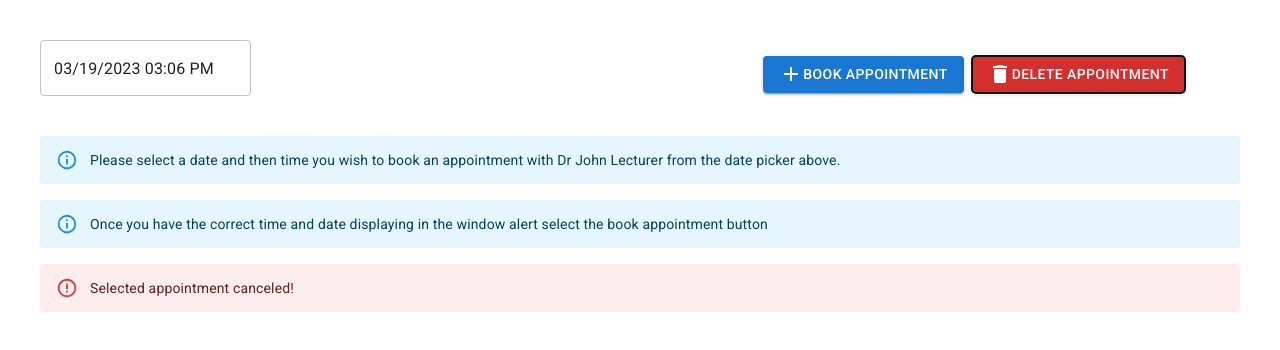
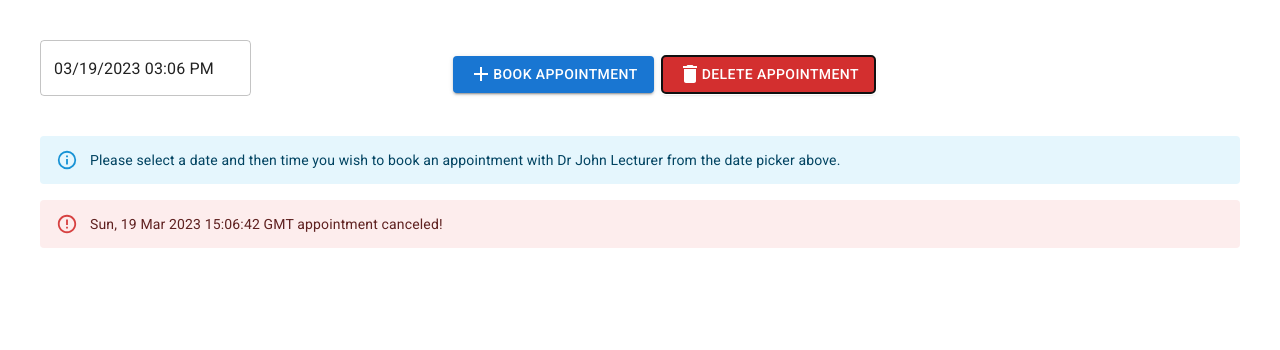
Before and after one commit to matherton/tutor-scheduler, a React (Vite) app in the folder tutor-scheduler/: page / in a window 1280 px wide. Both pictures are taken after a click on the button "DELETE APPOINTMENT". Shown: the top 350 px of the page. Built offline with nearby package versions, Linux system fonts and the light colour scheme.

Commit message:
removed console logs and window alerts used for dev

```diff
--- a/tutor-scheduler/src/App.tsx
+++ b/tutor-scheduler/src/App.tsx
@@ -11,8 +11,6 @@ import { LocalizationProvider, DateTimePicker } from "@mui/x-date-pickers";
 import { AdapterDayjs } from "@mui/x-date-pickers/AdapterDayjs";
 import dayjs, { Dayjs } from "dayjs";
 
-//import DateTimePicker from "./components/datepicker";
-
 function App() {
   const tomorrow = dayjs().add(1, "day");
   const [displaySucess, setDisplaySucess] = useState(false);
@@ -22,7 +20,6 @@ function App() {
   const addAppointment = () => {
     setDisplaySucess(true);
     setError(false);
-    console.log("addAppointment: ", displaySucess);
   };
 
   const deleteAppointment = () => {
@@ -35,7 +32,6 @@ function App() {
   return (
     <Grid container spacing={5} padding={5}>
       <Grid item xs={4}>
-        {/* <DateTimePicker /> */}
         <LocalizationProvider dateAdapter={AdapterDayjs}>
           <DateTimePicker
             className="pickerStlye"
@@ -43,18 +39,14 @@ function App() {
             minDate={tomorrow}
             value={value}
             onChange={(newValue) => {
-              console.table(`Appointment selected for ${newValue}`);
               setValue(newValue);
               setError(false);
-              setTimeout(() => {
-                window.alert(`Appointment selected for ${newValue}`);
-              });
             }}
           />
         </LocalizationProvider>
       </Grid>
-      <Grid item xs={3}></Grid>
-      <Grid item xs={5}>
+
+      <Grid item xs={8}>
         <Stack mt={2} sx={{ width: "100%" }} direction="row" spacing={1}>
           <Button variant="contained" onClick={addAppointment}>
             <AddIcon /> Book Appointment
@@ -71,20 +63,13 @@ function App() {
               {`Success appointment submitted ${submittedApp}.`}
             </Alert>
           ) : (
-            <>
-              <Alert severity="info">
-                Please select a date and then time you wish to book an
-                appointment with Dr John Lecturer from the date picker above.
-              </Alert>
-              <Alert severity="info">
-                {" "}
-                Once you have the correct time and date displaying in the window
-                alert select the book appointment button
-              </Alert>
-            </>
+            <Alert severity="info">
+              Please select a date and then time you wish to book an appointment
+              with Dr John Lecturer from the date picker above.
+            </Alert>
           )}
           {error ? (
-            <Alert severity="error">Selected appointment canceled!</Alert>
+            <Alert severity="error">{`${submittedApp} appointment canceled!`}</Alert>
           ) : (
             ""
           )}
--- a/tutor-scheduler/src/components/datepicker.tsx
+++ b/tutor-scheduler/src/components/datepicker.tsx
@@ -12,9 +12,7 @@ export default function DateTimeCalendar() {
         defaultValue={tomorrow}
         minDate={tomorrow}
         value={value}
-        onChange={(newValue) => {
-          console.log("Appointment Booked for ", newValue?.toDate());
-        }}
+        onChange={(newValue) => setValue(newValue)}
       />
     </LocalizationProvider>
   );
```
